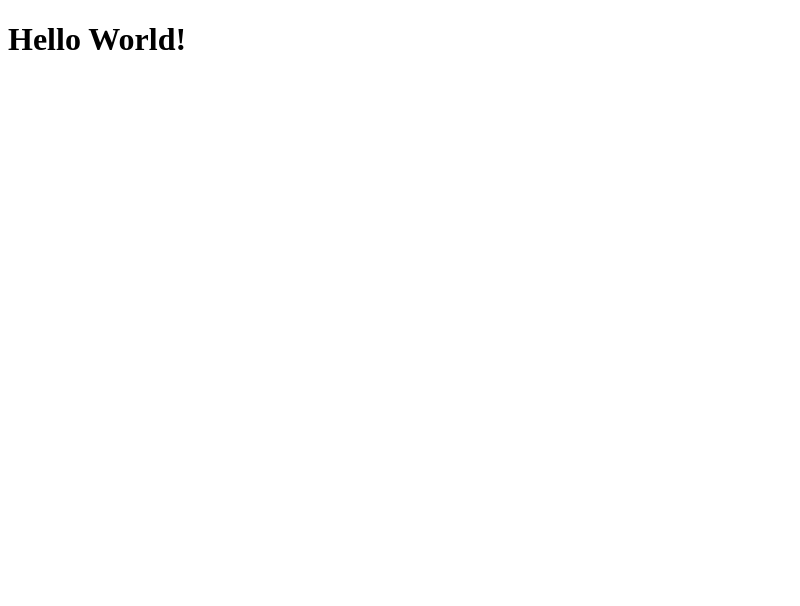
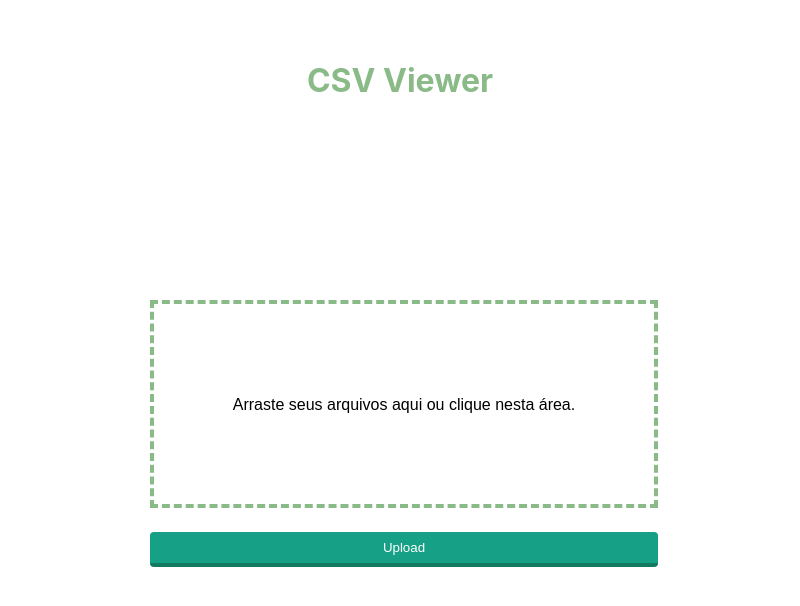
Before and after one commit to JeanBarbosa/csv-viewer, an Electron app: page src/index.html in a window 800 px wide. Drawn offline with Linux system fonts and the light colour scheme.

Commit message:
feat: add form in the home window

```diff
--- a/main.js
+++ b/main.js
@@ -10,7 +10,7 @@ const createWindow = () => {
   });
 
   win.loadFile('src/index.html');
-
+  win.webContents.toggleDevTools();
 }
 
 app.whenReady().then(createWindow);
--- a/src/index.html
+++ b/src/index.html
@@ -5,11 +5,24 @@
   <meta charset="UTF-8">
   <title>CSV Viewer</title>
   <meta http-equiv="Content-Security-Policy" content="script-src 'self' 'unsafe-inline';" />
+  <link rel="stylesheet" href="styles/formbox.css">
 
 </head>
 
 <body>
-  <h1>Hello World!</h1>
+
+  <div class="title">
+    <h1>CSV Viewer</h1>
+  </div>
+
+  <p id="selected-file"></p>
+
+  <form>
+    <input type="file" multiple>
+    <p>Arraste seus arquivos aqui ou clique nesta área.</p>
+    <button id="select-directory" type="button">Upload</button>
+  </form>
+
 </body>
 
 </html>
--- /dev/null
+++ b/src/styles/formbox.css
@@ -0,0 +1,70 @@
+body {
+  font-family: system, -apple-system, '.SFNSText-Regular', 'SF UI Text', 'Lucida Grande', 'Segoe UI', Ubuntu, Cantarell, sans-serif;
+  color: #fff;
+  background-color: #fff;
+}
+
+form {
+  position: absolute;
+  top: 50%;
+  left: 50%;
+  margin-top: -100px;
+  margin-left: -250px;
+  width: 500px;
+  height: 200px;
+  border: 4px dashed #8aba87;
+}
+
+form p {
+  width: 100%;
+  height: 100%;
+  text-align: center;
+  line-height: 170px;
+  color: #000;
+  font-family: Arial;
+}
+
+form input {
+  position: absolute;
+  background: #16a085;
+  margin: 0;
+  padding: 0;
+  width: 100%;
+  height: 100%;
+  outline: none;
+  opacity: 0;
+}
+
+form button {
+  margin: 0;
+  color: #fff;
+  background: #16a085;
+  border: none;
+  width: 508px;
+  height: 35px;
+  margin-top: -20px;
+  margin-left: -4px;
+  border-radius: 4px;
+  border-bottom: 4px solid #117A60;
+  transition: all .2s ease;
+  outline: none;
+}
+
+form button:hover {
+  background: #149174;
+  color: #0C5645;
+}
+
+form button:active {
+  border: 0;
+}
+
+h1 {
+    padding: 0;
+    margin: 0;
+    position: absolute;
+    top: 10%;
+    left: 50%;
+    transform: translate(-50%, -50%);
+    color: #8aba87;
+}
```
